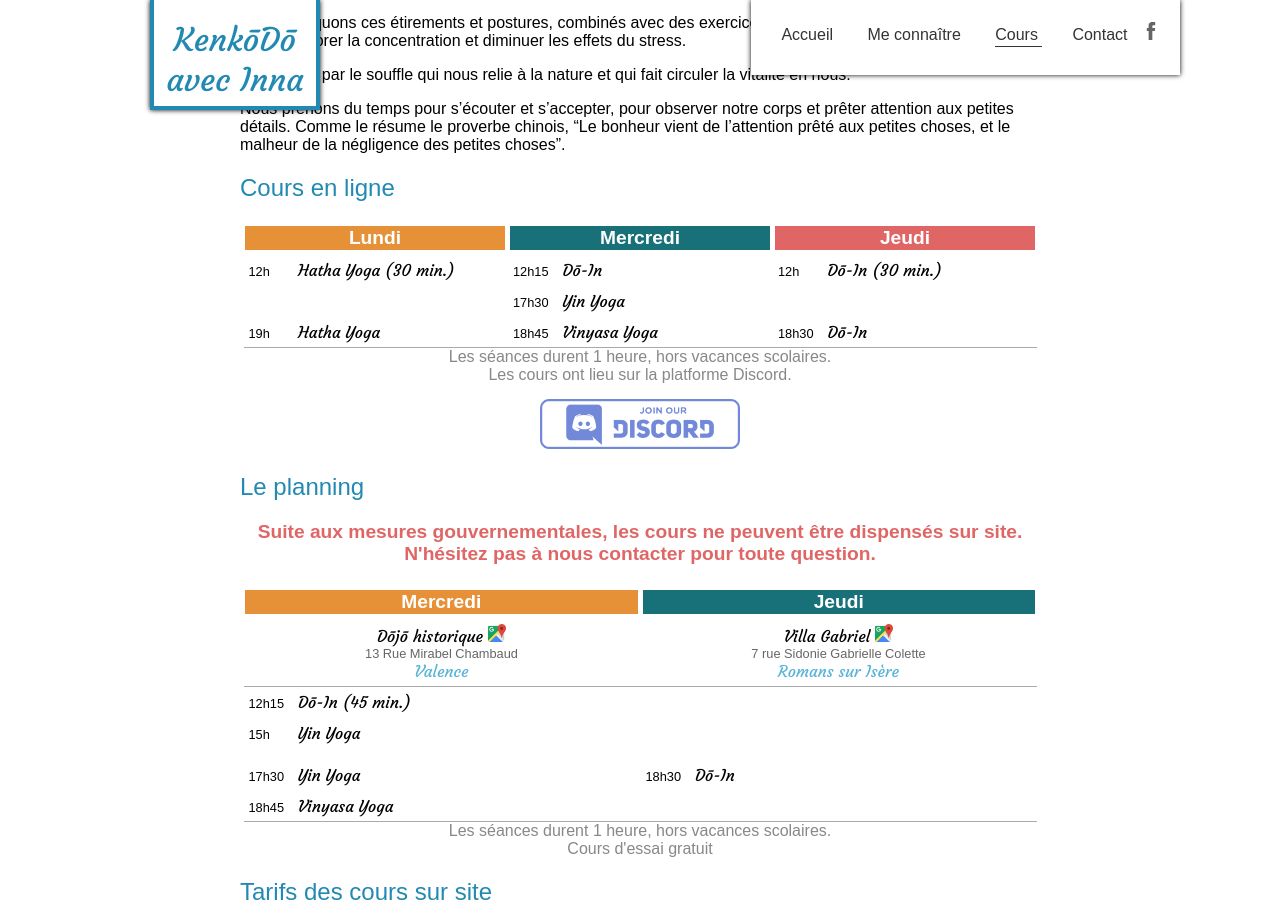
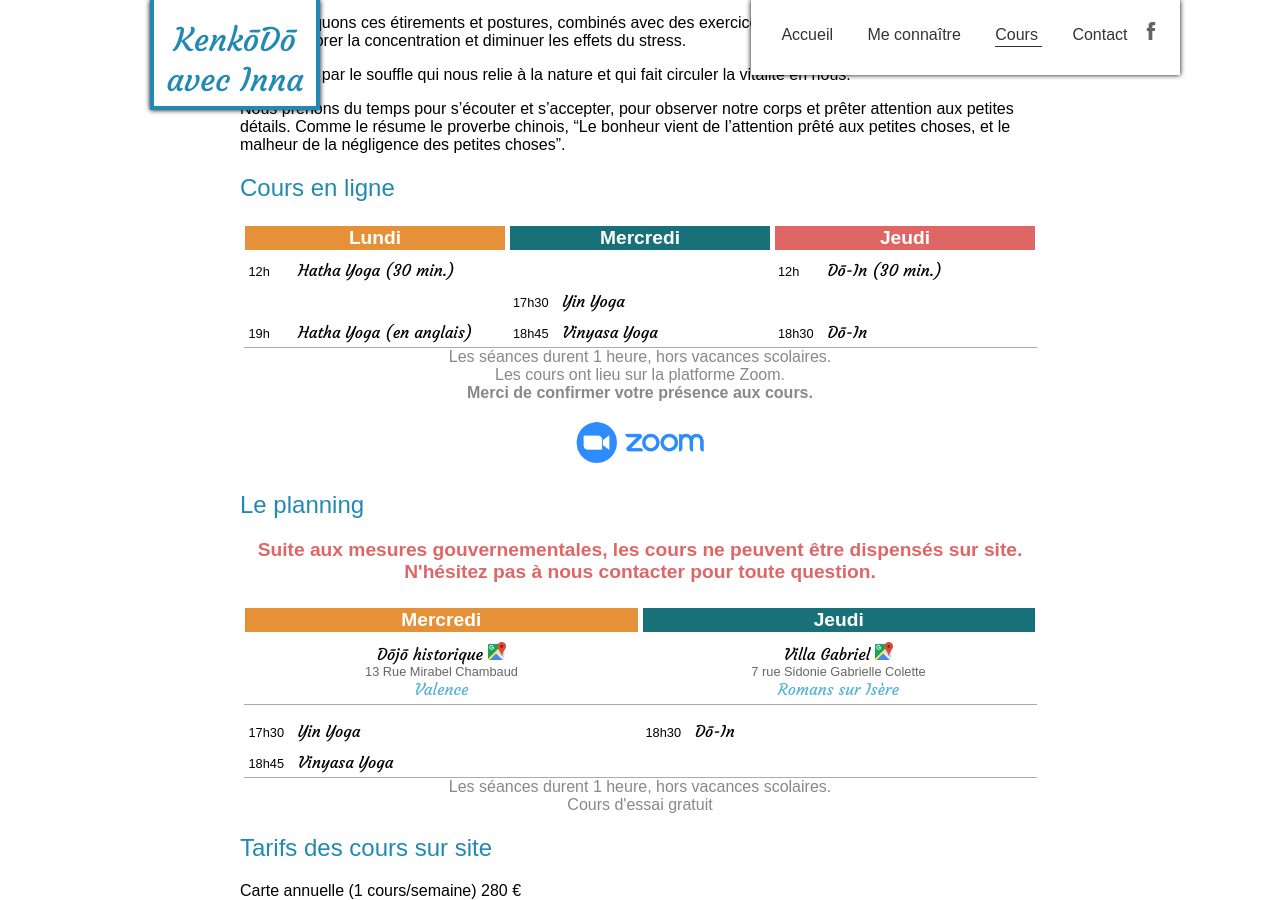
Before and after one commit to innaarnaud/tempspoursoi.github.io, a Jekyll site: the page built from cours.md, in a window 1280 px wide and 900 px high, scrolled down 372 px. Built offline with Jekyll 4.4.1, drawn with Linux system fonts in a browser that asks for light colours; some web fonts are replaced.

Commit message:
update website

```diff
--- a/cours.md
+++ b/cours.md
@@ -46,8 +46,6 @@ Nous prenons du temps pour s'écouter et s’accepter, pour observer notre corps
 				<span><a href="/yoga#hatha-yoga">Hatha Yoga (30 min.)</a></span>
 			</td>
 			<td>
-				<label>12h15</label>
-				<span><a href="/do_in">Dō-In</a></span>
 			</td>
 			<td>
 				<label>12h</label>
@@ -65,7 +63,7 @@ Nous prenons du temps pour s'écouter et s’accepter, pour observer notre corps
 		<tr>
 			<td class="delimiter">
 				<label>19h</label>
-				<span><a href="/yoga#hatha-yoga">Hatha Yoga</a></span>
+				<span><a href="/yoga#hatha-yoga">Hatha Yoga (en anglais)</a></span>
 			</td>
 			<td class="delimiter">
 				<label>18h45</label>
@@ -80,13 +78,13 @@ Nous prenons du temps pour s'écouter et s’accepter, pour observer notre corps
 </table>
 <div id="duration">
 Les séances durent 1 heure, hors vacances scolaires.<br/>
-Les cours ont lieu sur la platforme Discord.
+Les cours ont lieu sur la platforme Zoom.
+<br/>
+<b>Merci de confirmer votre présence aux cours.</b>
 </div>
 
 <div id="discord">
-	<a href="https://discord.gg/KT3q5gSAgY">
-		<img src="/assets/images/discord.png" />
-	</a>
+	<img src="/assets/images/zoom-logo.png" />
 </div>
 
 ## Le planning
@@ -123,20 +121,6 @@ N'hésitez pas à nous contacter pour toute question.
 					<div class="address city">Romans sur Isère</div>
 				</a>
 			</td>
-		</tr>
-		<tr>
-			<td>
-				<label>12h15</label>
-				<span><a href="/do_in">Dō-In (45 min.)</a></span>
-			</td>
-			<td></td>
-		</tr>
-		<tr>
-			<td>
-				<label>15h</label>
-				<span><a href="/yoga#yin-yoga">Yin Yoga</a></span>
-			</td>
-			<td></td>
 		</tr>
 		<tr>
 			<td></td>
```
Also changed, not shown: ma_philosophie.md (+14 -0 lines), assets/images/zoom-logo.png (added).
